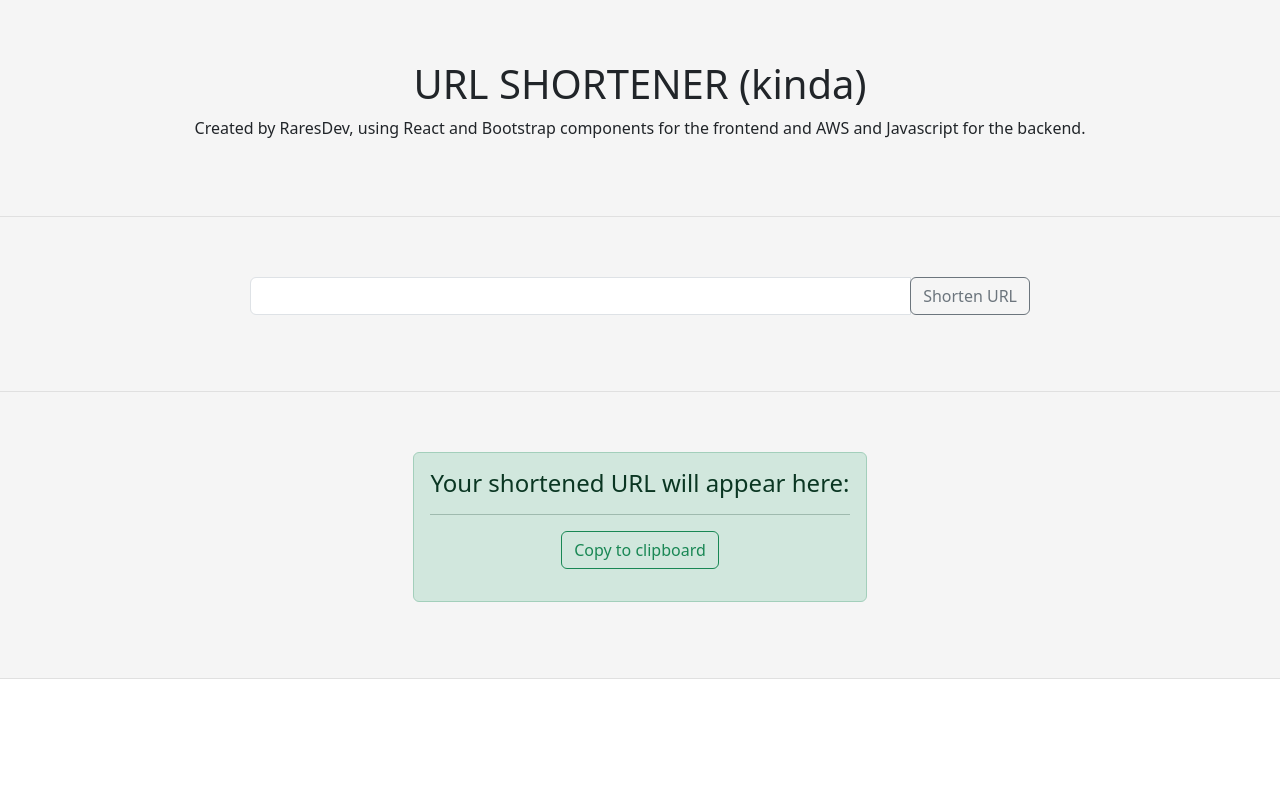
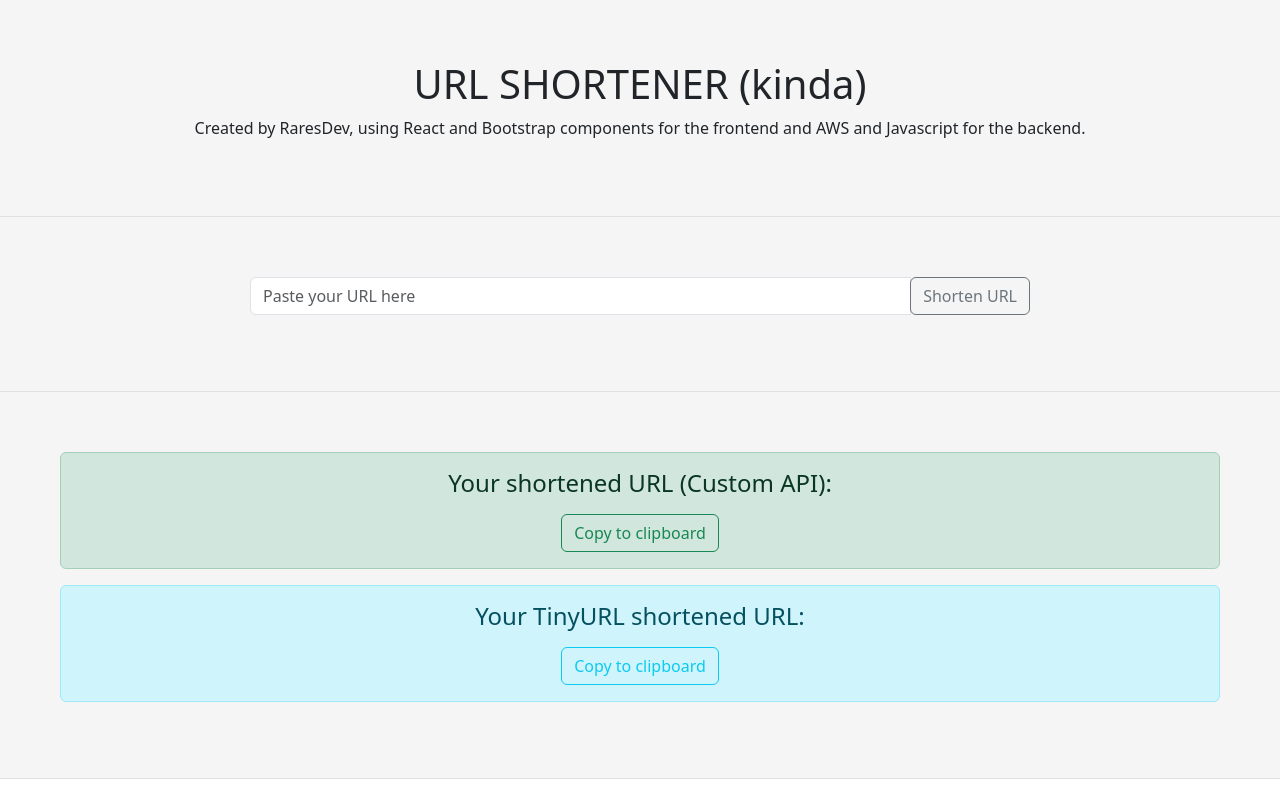
Before and after one commit to 09Riri09/url-shortener, a React (Create React App) app in the folder frontend/: page / in a window 1280 px wide. Built offline with nearby package versions, Linux system fonts and the light colour scheme.

Commit message:
added both the tinyURL api and the custom API

```diff
--- a/frontend/src/App.js
+++ b/frontend/src/App.js
@@ -1,5 +1,4 @@
-import React from "react";
-import { useState } from "react";
+import React, { useState } from "react";
 import "bootstrap/dist/css/bootstrap.min.css";
 import { InputGroup, Form, Button, Alert } from "react-bootstrap";
 import "./App.css";
@@ -7,34 +6,52 @@ import axios from "axios";
 
 function App() {
   const [copied, setCopied] = useState(false);
-  const [longUrl, setLongUrl] = useState(" ");
-  const [shortUrl, setShortUrl] = useState(" ");
-
-  const copyToClipboard = () => {
-    const textToCopy = document.getElementById("shortened-url").innerText;
-    navigator.clipboard.writeText(textToCopy);
-    setCopied(true);
+  const [longUrl, setLongUrl] = useState("");
+  const [shortUrl, setShortUrl] = useState("");
+  const [tinyUrl, setTinyUrl] = useState("");
+  const handleInputChange = (e) => {
+    setLongUrl(e.target.value);
   };
 
-  function handleInputChange(e) {
-    return setLongUrl(e.target.value);
-  }
+  const copyToClipboard = (url) => {
+    navigator.clipboard.writeText(url).then(() => {
+      setCopied(true);
+      setTimeout(() => setCopied(false), 2000);
+    }, (err) => {
+      console.error('Could not copy text: ', err);
+    });
+  };
 
-  const shortenUrl = () => {
+  const shortenUrlWithCustomAPI = () => {
     axios
       .post(
         "https://wj6p6ektw9.execute-api.eu-west-1.amazonaws.com/prod/add-url/",
-        {
-          url: longUrl,
-        }
+        { url: longUrl }
       )
       .then((response) => {
         setShortUrl(
           `https://wj6p6ektw9.execute-api.eu-west-1.amazonaws.com/prod/short/${response.data.shortUrl}`
         );
+      })
+      .catch((error) => console.error("Error with custom API", error));
+  };
+
+  const shortenUrlWithTinyURL = () => {
+    const tinyURLApiEndpoint = `https://tinyurl.com/api-create.php?url=${encodeURIComponent(
+      longUrl
+    )}`;
+    axios
+      .get(tinyURLApiEndpoint)
+      .then((response) => {
+        setTinyUrl(response.data);
+      })
+      .catch((error) => console.error("Error with TinyURL API", error));
+  };
+
+  const shortenUrl = () => {
+    shortenUrlWithCustomAPI();
+    shortenUrlWithTinyURL();
     setCopied(false);
-      })
-      .catch((error) => console.error("Error", error));
   };
 
   return (
@@ -66,20 +83,19 @@ function App() {
 
       <div className="output-section">
         <Alert variant="success" className="text-center">
-          <Alert.Heading className="alertheading">
-            Your shortened URL will appear here:
-          </Alert.Heading>
-          <p id="shortened-url">{shortUrl}</p>
-          <hr />
-          <div className="d-flex justify-content-center mb-3">
-            <Button
-              variant="outline-success"
-              onClick={copyToClipboard}
-              disabled={copied}
-            >
+          <Alert.Heading>Your shortened URL (Custom API):</Alert.Heading>
+          <p>{shortUrl}</p>
+          <Button variant="outline-success" onClick={() => copyToClipboard(shortUrl)}>
             {copied ? "Copied!" : "Copy to clipboard"}
           </Button>
-          </div>
+        </Alert>
+
+        <Alert variant="info" className="text-center">
+          <Alert.Heading>Your TinyURL shortened URL:</Alert.Heading>
+          <p>{tinyUrl}</p>
+          <Button variant="outline-info" onClick={() => copyToClipboard(tinyUrl)}>
+            {copied ? "Copied!" : "Copy to clipboard"}
+          </Button>
         </Alert>
       </div>
     </>
--- a/frontend/src/index.css
+++ b/frontend/src/index.css
@@ -39,7 +39,7 @@ code {
 }
 
 .output-section{
-  display: flex;
+  display: block;
   justify-content: center;
   align-items: center;
   padding: 60px;
```
Lines whose indentation alone changed are shown as unchanged.
